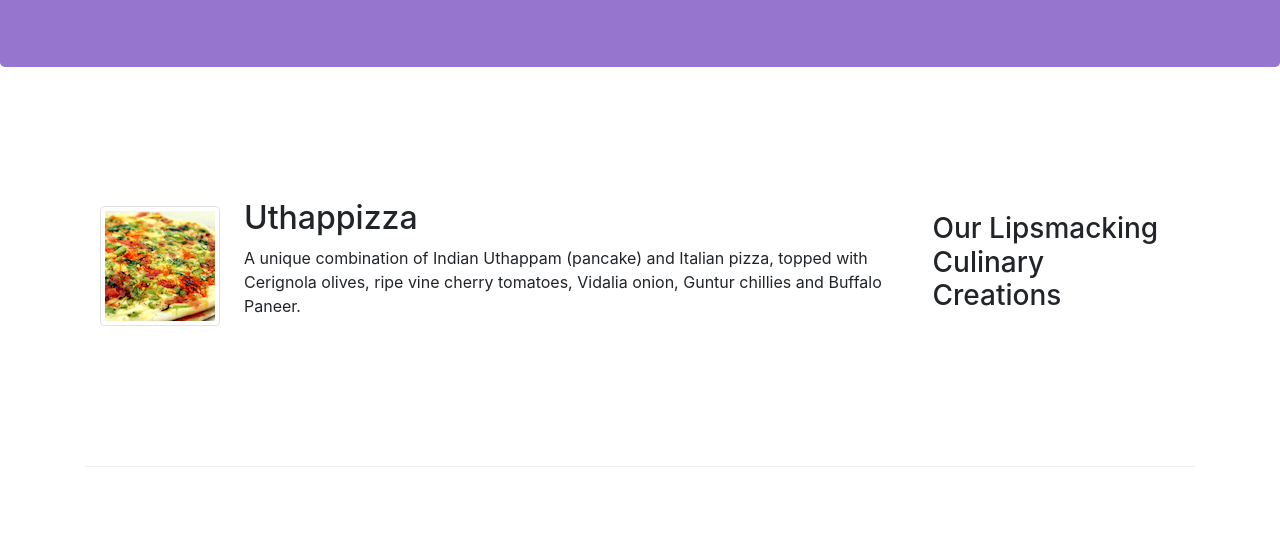
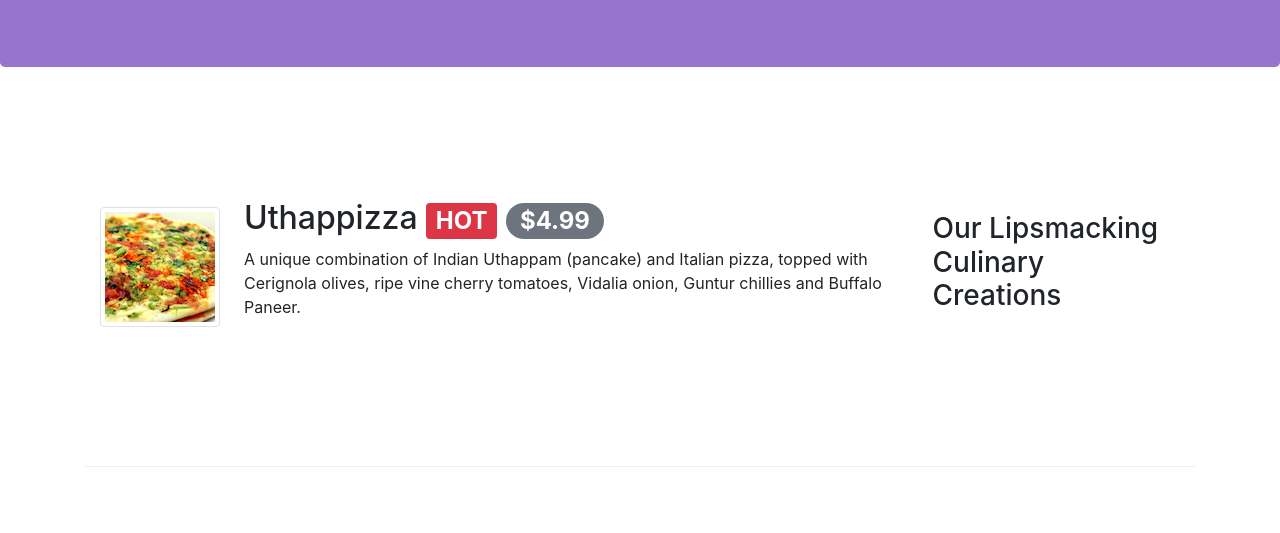
Before and after one commit to sahilbutola08/Bootstrap, a website: page index.html in a window 1280 px wide. Shown: the part 267-800 px from the top of the page. Drawn offline with nearby package versions, Linux system fonts and the light colour scheme.

Commit message:
Alerting Users

```diff
--- a/index.html
+++ b/index.html
@@ -56,7 +56,7 @@
                 <div class="media">
                     <img src="img/uthappizza.png" class="d-flex img-thumbnail align-self-center mr-4" alt="Uthappizza">
                     <div class="media-body mt-0">
-                        <h2>Uthappizza</h2>
+                        <h2>Uthappizza <span class="badge badge-danger">HOT</span> <span class="badge badge-secondary badge-pill">$4.99</span></h2>
                         <p>A unique combination of Indian Uthappam (pancake) and Italian pizza, topped with Cerignola olives, ripe vine cherry tomatoes, Vidalia onion, Guntur chillies and Buffalo Paneer.</p>
                     </div>
                 </div>
```
